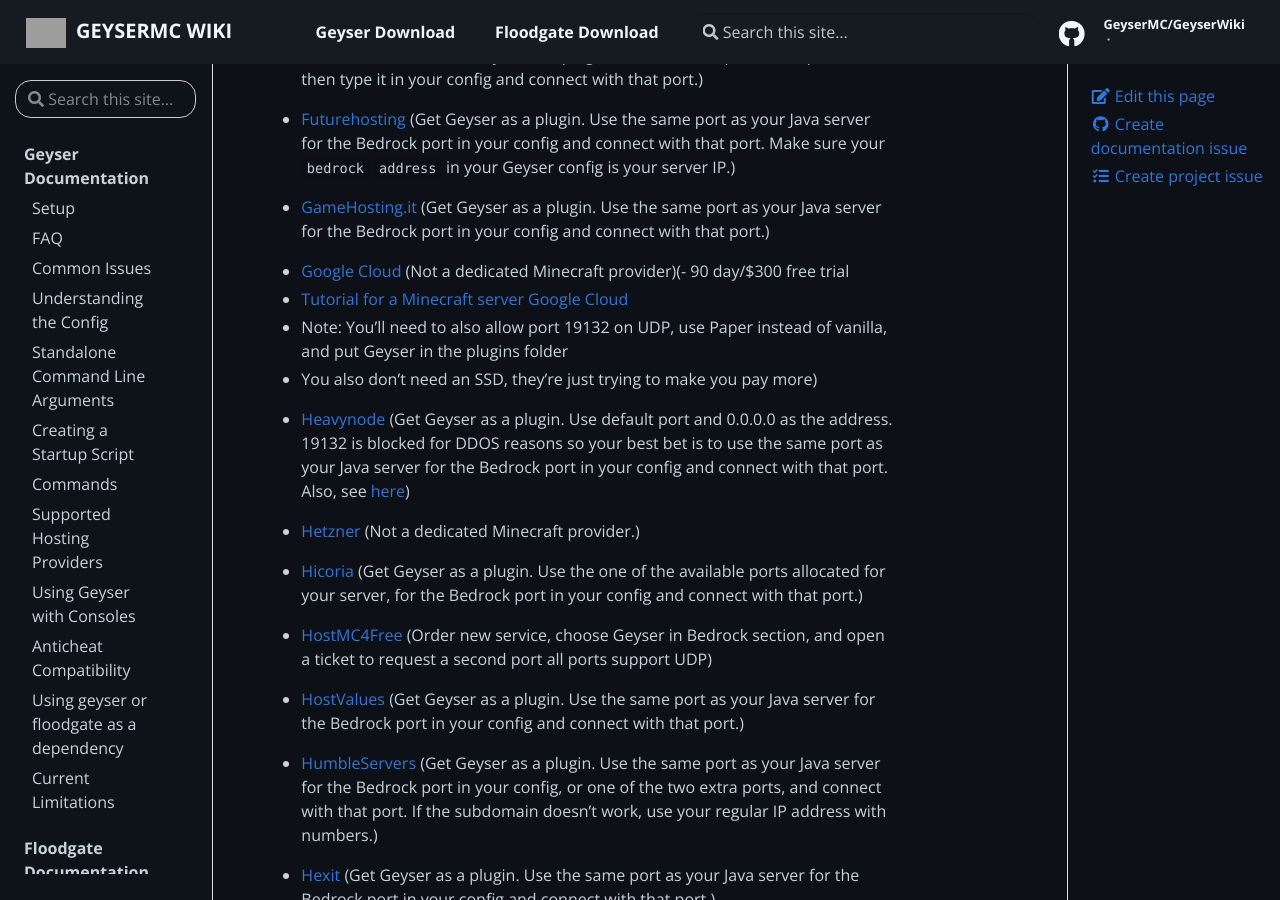
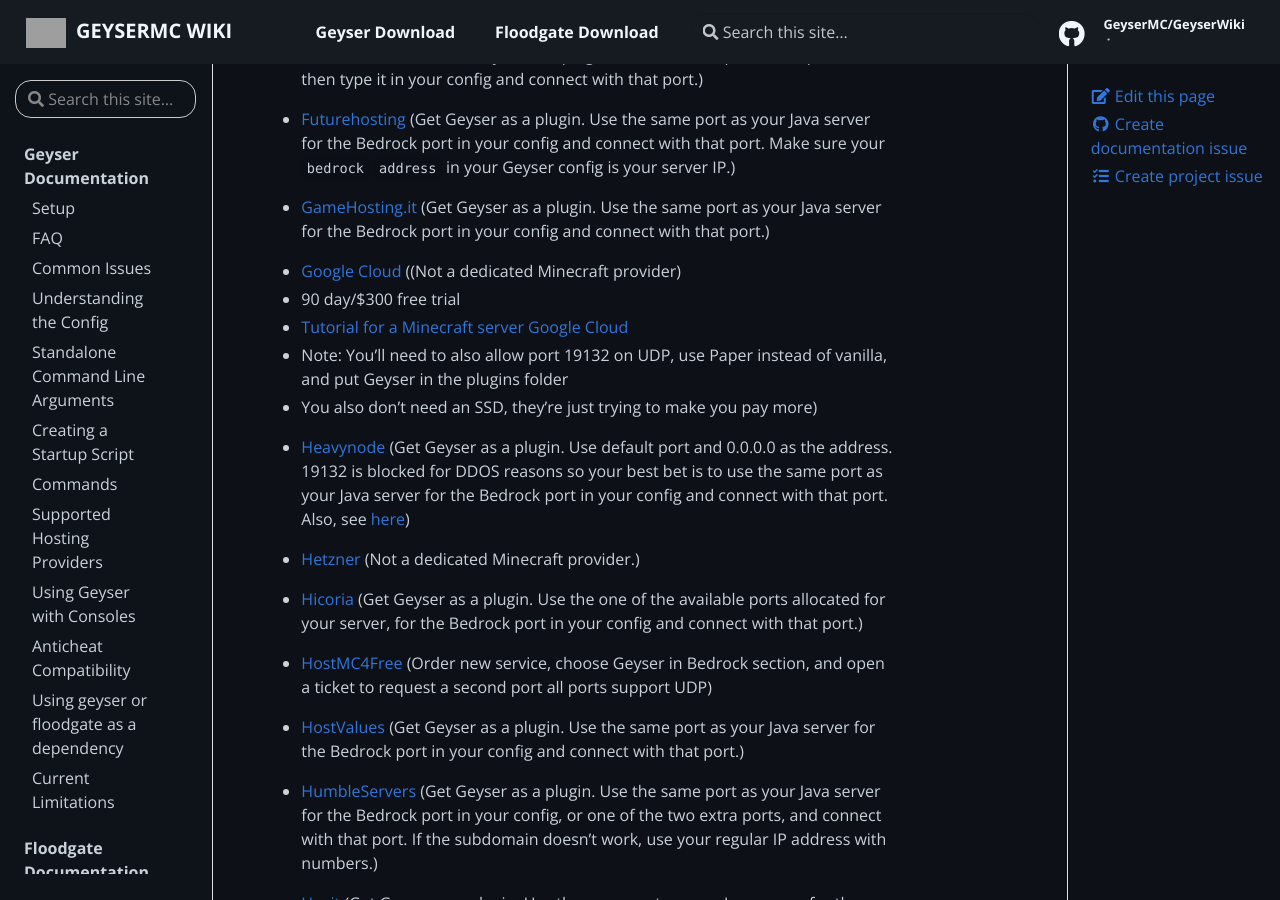
Before and after one commit to GeyserMC/GeyserWiki, a Jekyll site: the page built from _docs/geyser/supported-hosting-providers.md, in a window 1280 px wide and 900 px high, scrolled down 2830 px. Built offline with Jekyll 4.4.1, drawn with Linux system fonts in a browser that asks for light colours; nearby versions of some CDN libraries; grey boxes are pictures that could not be loaded.

```diff
--- a/_data/providers.json
+++ b/_data/providers.json
@@ -190,7 +190,7 @@
     {
       "name": "Google Cloud",
       "url": "https://cloud.google.com/",
-      "description": "Not a dedicated Minecraft provider)(- 90 day/$300 free trial\n- [Tutorial for a Minecraft server Google Cloud](https://cloud.google.com/solutions/gaming/minecraft-server)\n- Note: You'll need to also allow port 19132 on UDP, use Paper instead of vanilla, and put Geyser in the plugins folder\n- You also don't need an SSD, they're just trying to make you pay more"
+      "description": "(Not a dedicated Minecraft provider)\n- 90 day/$300 free trial\n- [Tutorial for a Minecraft server Google Cloud](https://cloud.google.com/solutions/gaming/minecraft-server)\n- Note: You'll need to also allow port 19132 on UDP, use Paper instead of vanilla, and put Geyser in the plugins folder\n- You also don't need an SSD, they're just trying to make you pay more"
     },
     {
       "name": "Heavynode",
```
